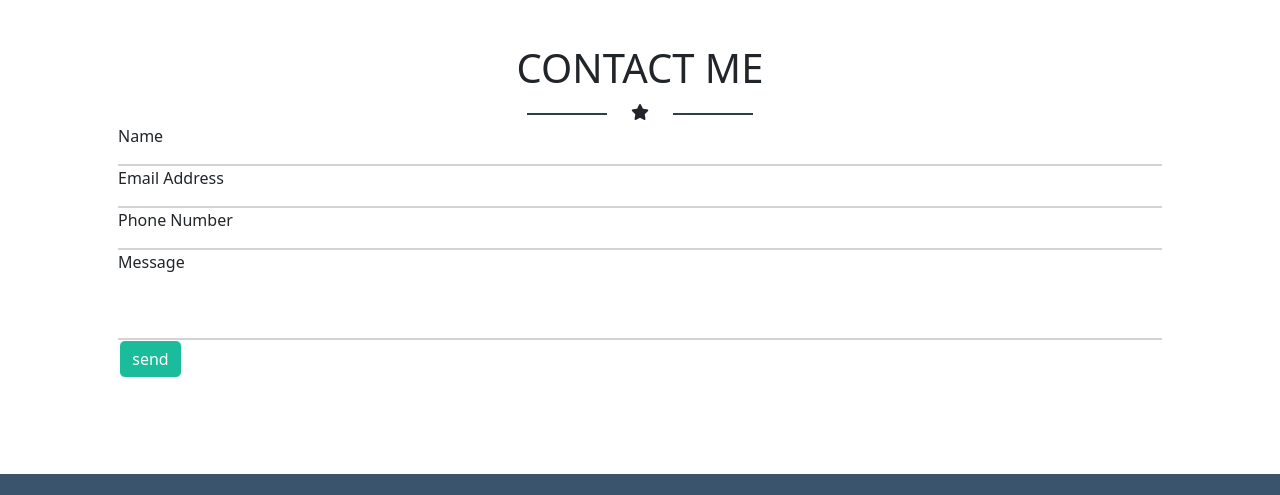
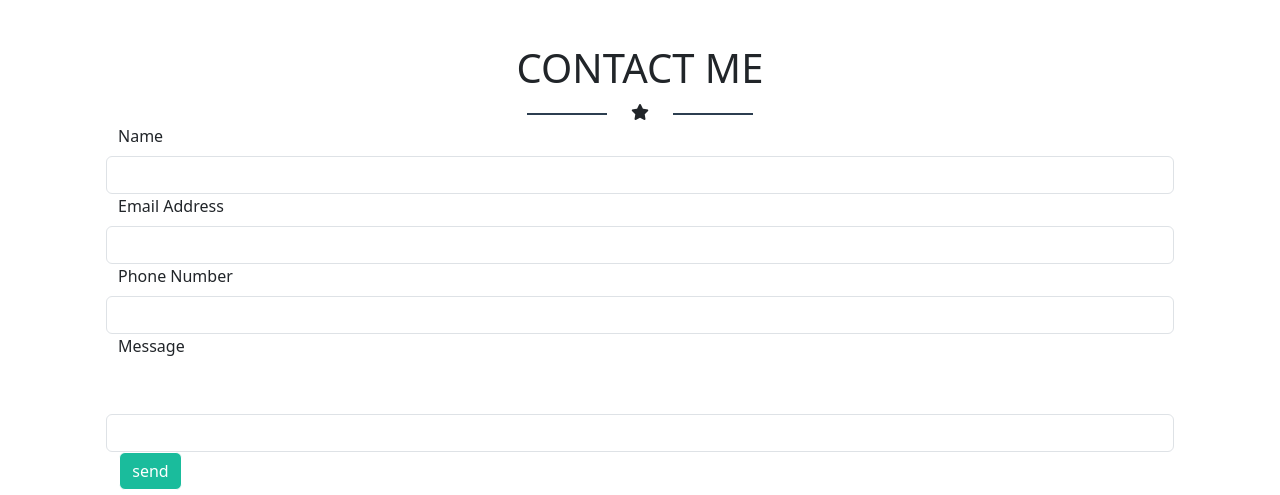
Before and after one commit to AlessioAbbati/html-css-bootstrap-freelancer, a plain HTML site: page index.html in a window 1280 px wide. Shown: the part 1500-1995 px from the top of the page. Drawn offline with nearby package versions, Linux system fonts and the light colour scheme.

Commit message:
mod sec 4 with form label

```diff
--- a/assets/style.css
+++ b/assets/style.css
@@ -65,12 +65,9 @@ ul {
 
 /* section-4 */
 
-.line-3 {
-    background-color: lightgray;
-    height: 2px;
-}
-.info {
-    white-space: nowrap;
+.form-label {
+    display: flex;
+    justify-content: flex-start;
 }
 
 /* footer */
--- a/index.html
+++ b/index.html
@@ -265,47 +265,25 @@
                 </div>
 
                 <div class="row">
-                    <div class="col-1">
-                        <div class="contents">
-                            <p class="info">Name</p>
-                        </div>
-                    </div>
-                    <div class="col-12">
-                        <div class="line-3"></div>
-                    </div>
+                    <label for="inputName5" class="form-label">Name</label>
+                    <input type="Name" id="inputName5" class="form-control" aria-labelledby="passwordHelpBlock">
                 </div>
                 <div class="row">
-                    <div class="col-1">
-                        <div class="contents">
-                            <p class="info">Email Address</p>
-                        </div>
-                    </div>
-                    <div class="col-12">
-                        <div class="line-3"></div>
-                    </div>
+                    <label for="inputEmailAddress5" class="form-label">Email Address</label>
+                    <input type="Email Address" id="inputEmailAddress5" class="form-control" aria-labelledby="passwordHelpBlock">
                 </div>
                 <div class="row">
-                    <div class="col-1">
-                        <div class="contents">
-                            <p class="info">Phone Number</p>
-                        </div>
-                    </div>
-                    <div class="col-12">
-                        <div class="line-3"></div>
-                    </div>
+                    <label for="inputPhoneNumber5" class="form-label">Phone Number</label>
+                    <input type="Phone Number" id="inputPhoneNumber5" class="form-control" aria-labelledby="passwordHelpBlock">
+
                 </div>
                 <div class="row">
-                    <div class="col-1">
-                        <div class="contents">
-                            <p class="info">Message</p>
-                        </div>
-                    </div>
+                    <label for="inputMessage5" class="form-label">Message</label>
+
                 </div>
 
                 <div class="row py-5">
-                    <div class="col-12">
-                        <div class="line-3"></div>
-                    </div>
+                    <input type="Message" id="inputMessage5" class="form-control" aria-labelledby="passwordHelpBlock">
                     <div class="col-1">
                         <div class="contents">
                             <button class="btn">send</button>
```
